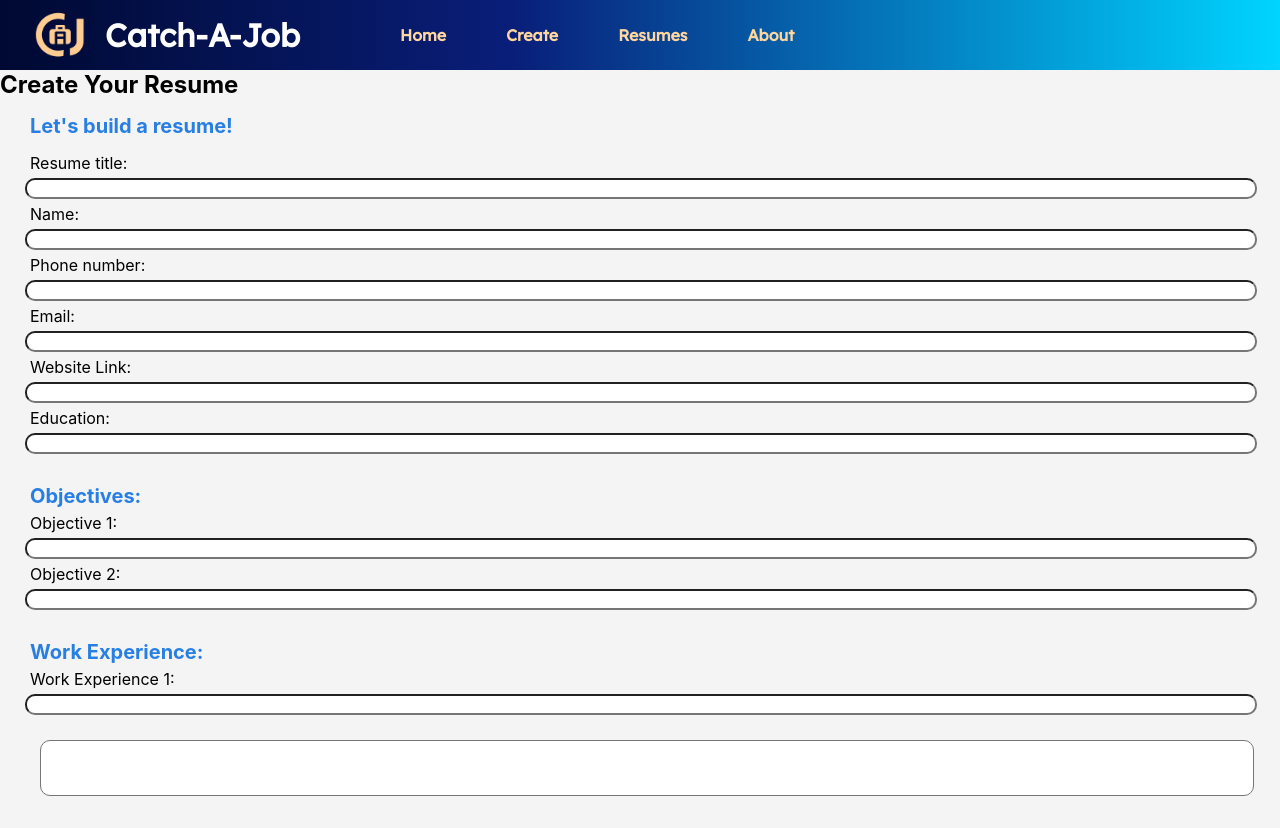
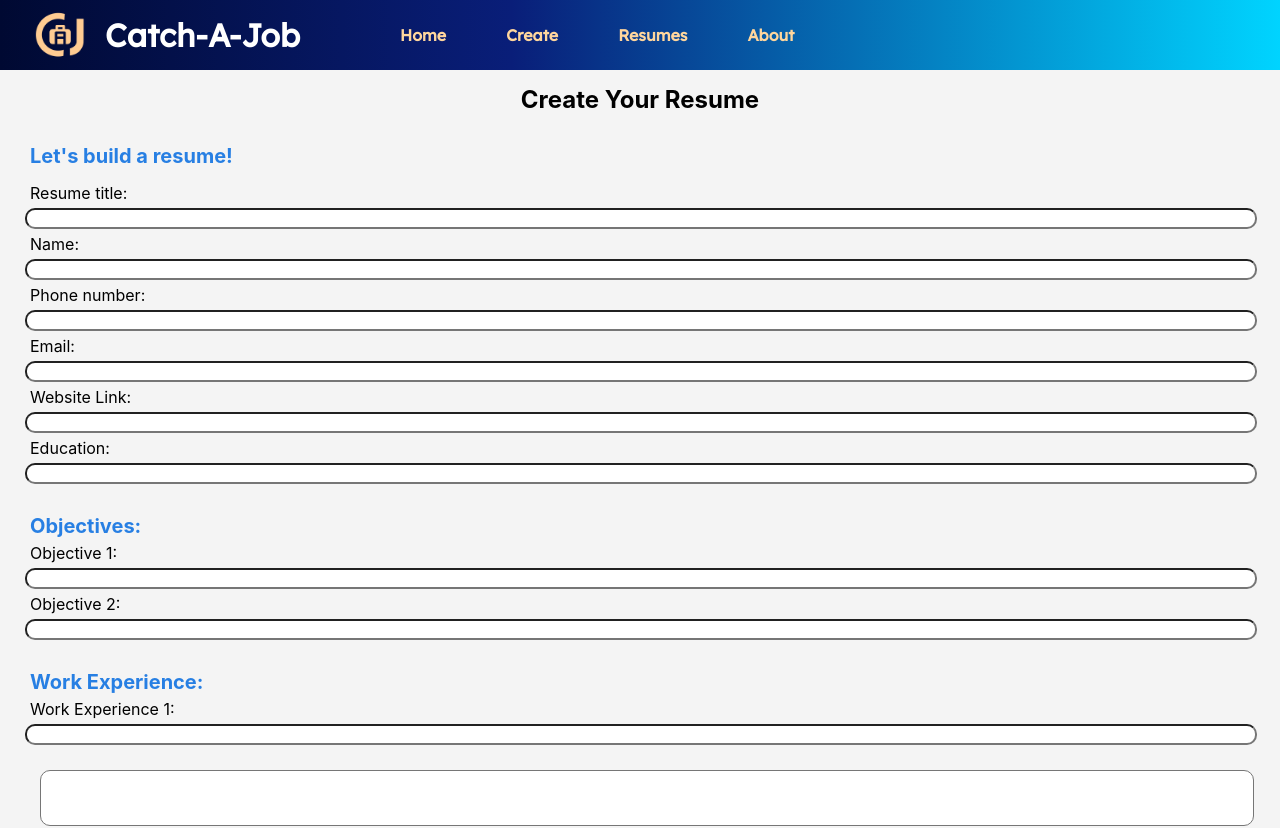
Before and after one commit to annkc/Resume-Builder, a React (Create React App) app in the folder frontend/: page /create-resume in a window 1280 px wide. Shown: the top 828 px of the page. Built offline with nearby package versions, Linux system fonts and the light colour scheme.

Commit message:
centered creation page header

```diff
--- a/frontend/src/pages/ResumeBuilder.js
+++ b/frontend/src/pages/ResumeBuilder.js
@@ -1,8 +1,10 @@
 import Form from '../components/Form'
+
+import styles from './ResumeBuilder.module.css'
 
 const ResumeBuilder = () => {
     return (
-        <div className="resumeBuilder">
+        <div className={styles.resumeBuilder}>
             <h2>Create Your Resume</h2>
             <Form/>
         </div>
--- /dev/null
+++ b/frontend/src/pages/ResumeBuilder.module.css
@@ -0,0 +1,6 @@
+.resumeBuilder h2 {
+    text-align: center;
+    padding: 15px;
+    margin: 0;
+
+}
```
